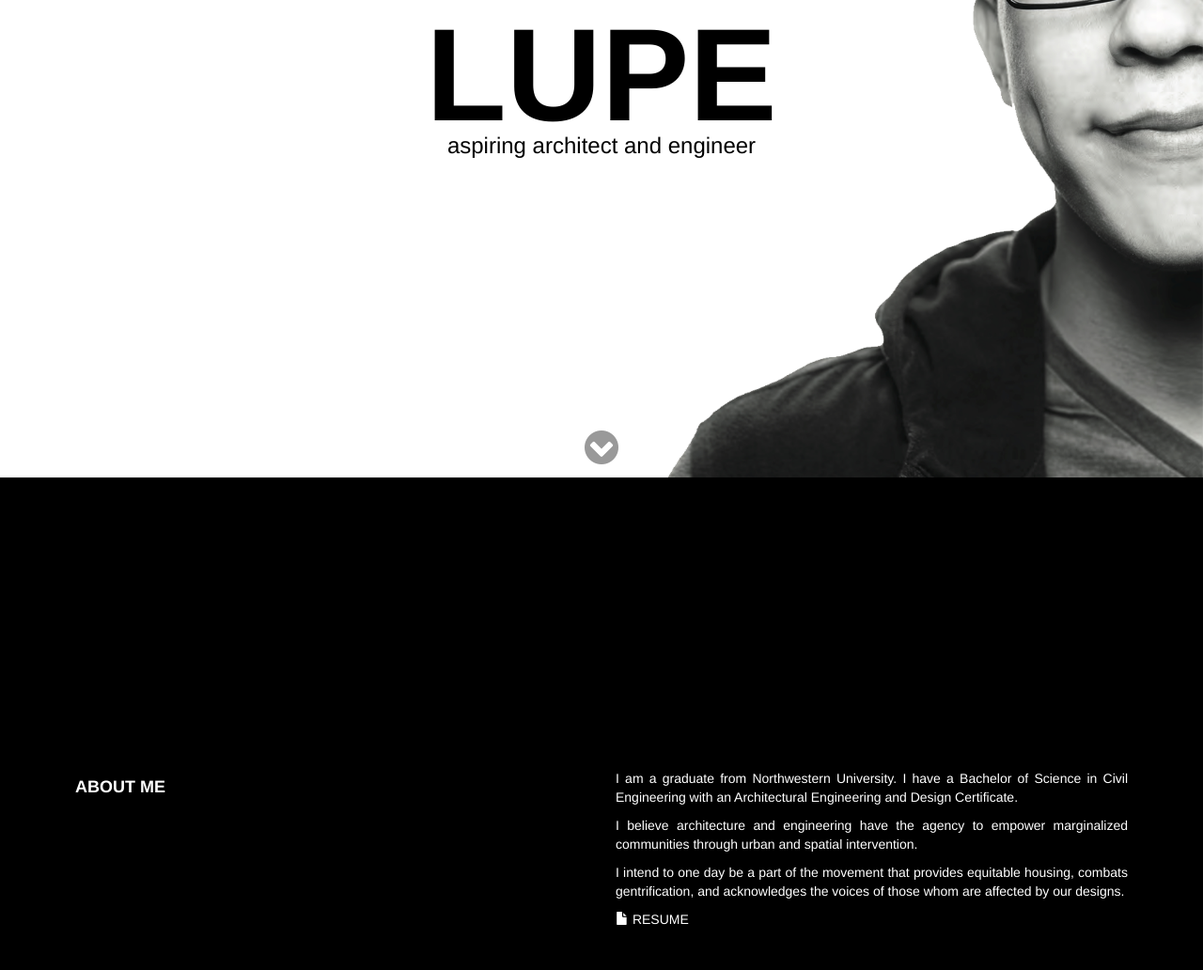
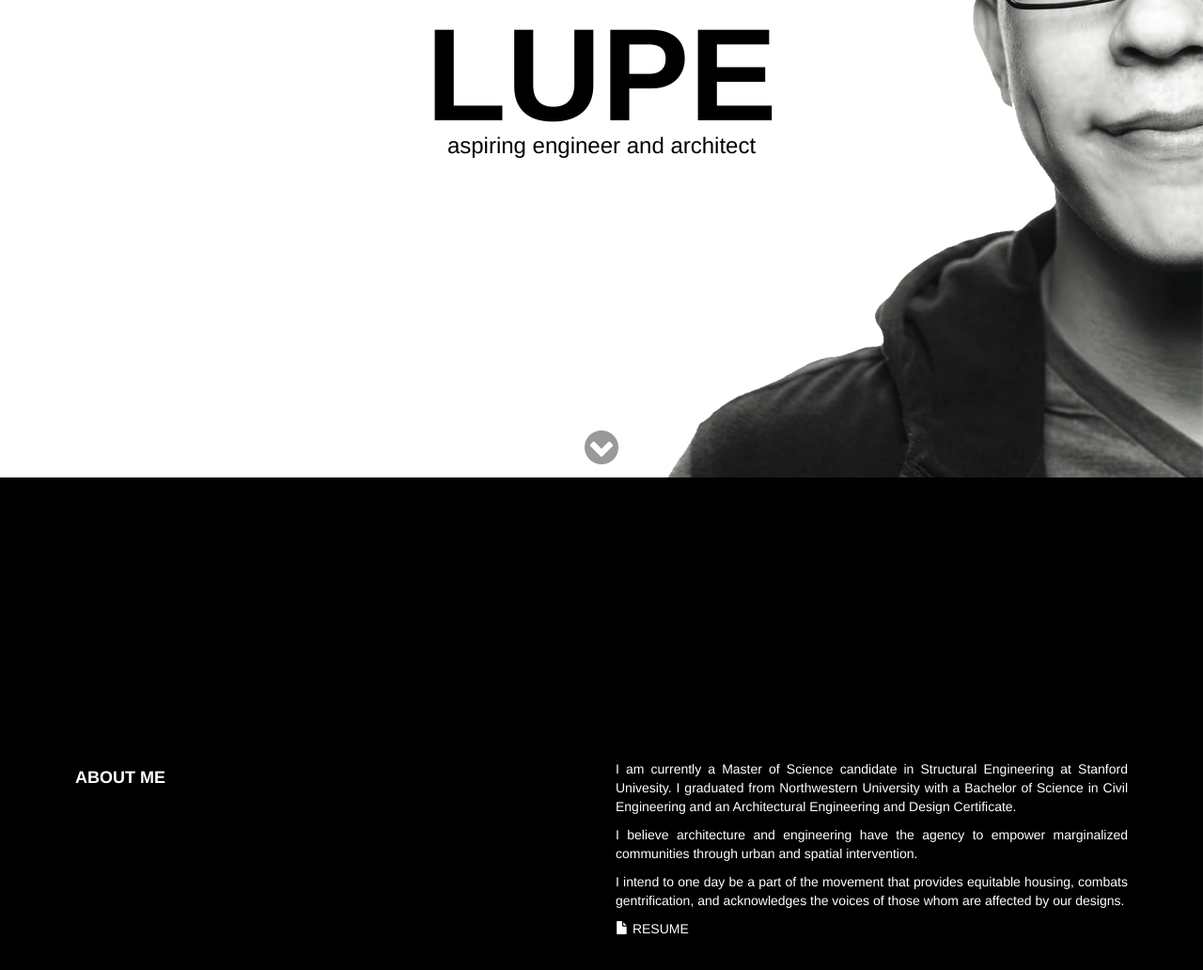
Before and after one commit to lupegarciagomez/lupegarciagomez.github.io, a plain HTML site: page index.html in a window 1280 px wide. Shown: the part 292-1324 px from the top of the page at 94% size. Drawn offline with Linux system fonts and the light colour scheme.

Commit message:
update bio

```diff
--- a/index.html
+++ b/index.html
@@ -65,7 +65,7 @@
     <header id="top" class="header">
         <div class="text-vertical-center">
             <h1>LUPE</h1>
-            <h3>aspiring architect and engineer</h3>
+            <h3>aspiring engineer and architect</h3>
         </div>
     </header>
 
@@ -77,7 +77,7 @@
                     <h4><b>ABOUT ME</b></h4>
                 </div>
                 <div class="col-md-6 text-justify">
-                    <p>I am a graduate from Northwestern University. I have a Bachelor of Science in Civil Engineering with an Architectural Engineering and Design Certificate.</p>
+                    <p>I am currently a Master of Science candidate in Structural Engineering at Stanford Univesity. I graduated from Northwestern University with a Bachelor of Science in Civil Engineering and an Architectural Engineering and Design Certificate.</p>
                     <p>I believe architecture and engineering have the agency to empower marginalized communities through urban and spatial intervention.</p>
                     <p>I intend to one day be a part of the movement that provides equitable housing, combats gentrification, and acknowledges the voices of those whom are affected by our designs.</p>
                     <p><a href="./Lupe Gomez_Resume.pdf"><i class="glyphicon glyphicon-file"></i> RESUME</a>
```
